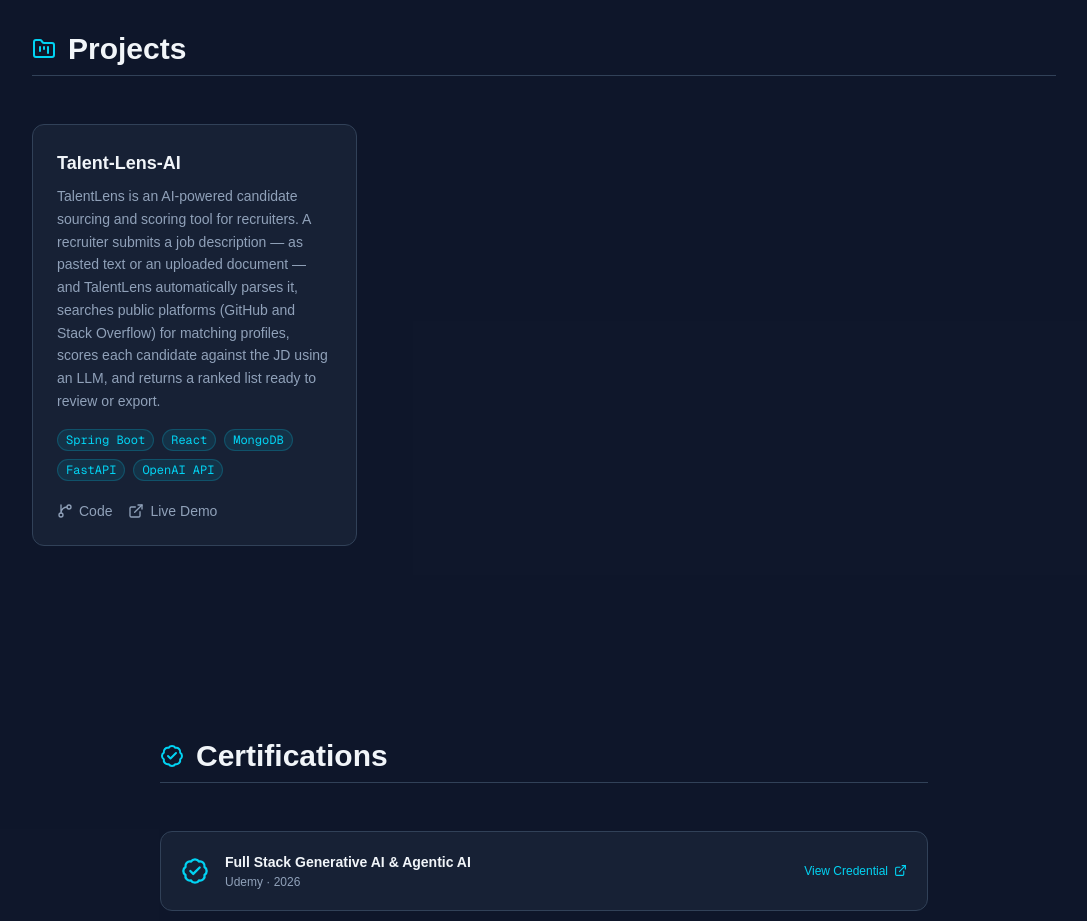
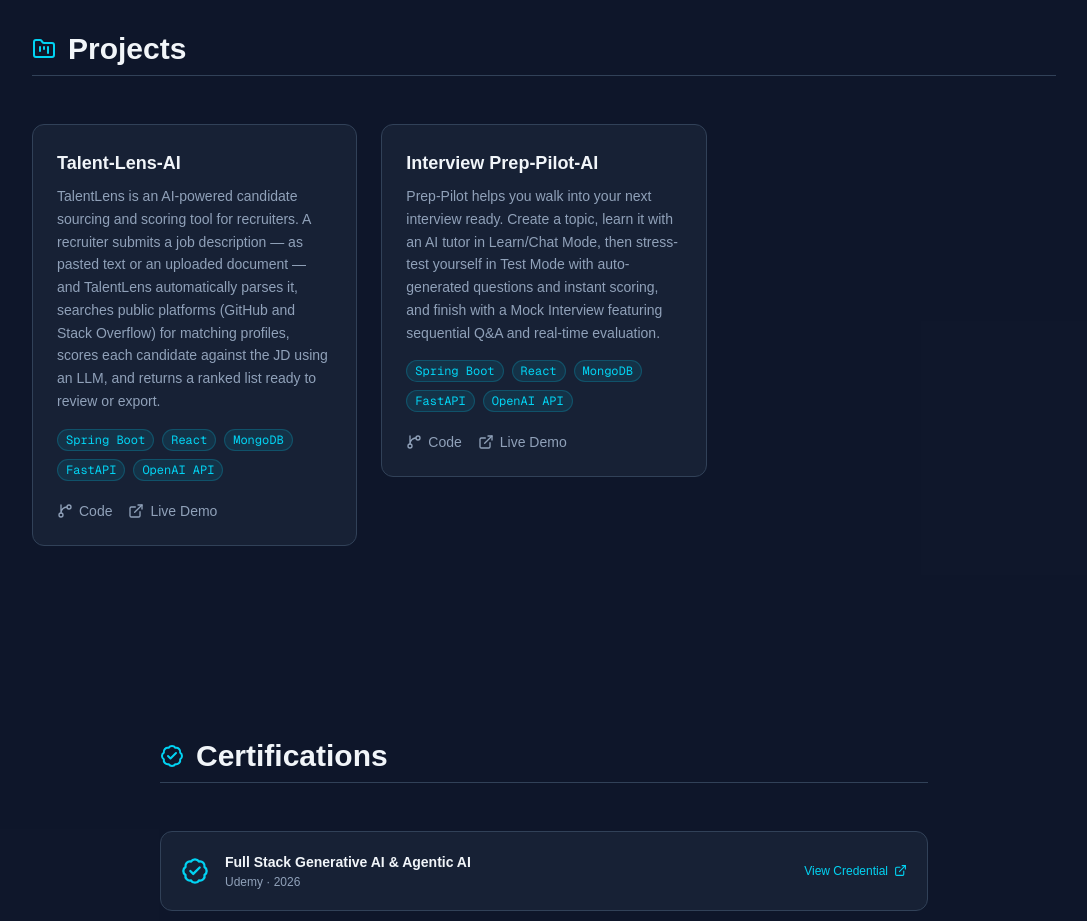
Before and after one commit to siddarth-ba-72/siddarth-ba-72-portfolio, a Next.js app: page /siddarth-ba-72-portfolio/ in a window 1280 px wide. Shown: the part 2220-3141 px from the top of the page, without its empty margins (96-1183 px from the left). Built offline with nearby package versions, Linux system fonts and the light colour scheme.

Commit message:
PrepPilot project

```diff
--- a/data/projects.ts
+++ b/data/projects.ts
@@ -17,5 +17,13 @@ export const projects: Project[] = [
     techStack: ["Spring Boot", "React", "MongoDB", "FastAPI", "OpenAI API"],
     githubUrl: "https://github.com/siddarth-ba-72/Talent-Lens-AI",
     liveUrl: "https://talentlens-tawny.vercel.app/login",
+  },
+  {
+    title: "Interview Prep-Pilot-AI",
+    description:
+      "Prep-Pilot helps you walk into your next interview ready. Create a topic, learn it with an AI tutor in Learn/Chat Mode, then stress-test yourself in Test Mode with auto-generated questions and instant scoring, and finish with a Mock Interview featuring sequential Q&A and real-time evaluation.",
+    techStack: ["Spring Boot", "React", "MongoDB", "FastAPI", "OpenAI API"],
+    githubUrl: "https://github.com/siddarth-ba-72/Interview-Prep-Pilot-AI",
+    liveUrl: "https://prep-pilot-sable-one.vercel.app/dashboard",
   }
 ];
--- a/package.json
+++ b/package.json
@@ -9,8 +9,8 @@
     "lint": "eslint"
   },
   "dependencies": {
-    "framer-motion": "^12.40.0",
-    "lucide-react": "^1.18.0",
+    "framer-motion": "^12.42.2",
+    "lucide-react": "^1.26.0",
     "next": "16.2.9",
     "next-themes": "^0.4.6",
     "react": "19.2.4",
```
Also changed, not shown: 1 other file (tests, documents, lock files or other folders).
